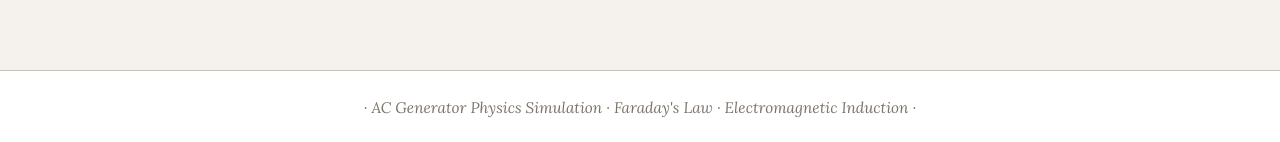
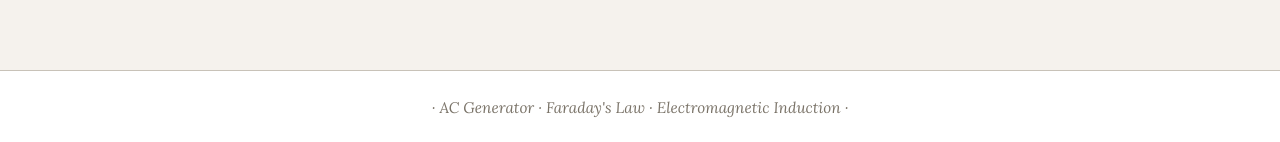
Before and after one commit to Shreyankkkkk/AC-Sine-wave, a plain HTML site: page index.html in a window 1280 px wide. Shown: the part 1555-1697 px from the top of the page. Drawn offline with nearby package versions, Linux system fonts and the light colour scheme.

Commit message:
Update index.html

```diff
--- a/index.html
+++ b/index.html
@@ -413,7 +413,7 @@
   </div>
 </section>
 
-<footer>· AC Generator Physics Simulation · Faraday's Law · Electromagnetic Induction ·</footer>
+<footer>· AC Generator · Faraday's Law · Electromagnetic Induction ·</footer>
 
 <script>
 // ═══════════════════════════════════
```
